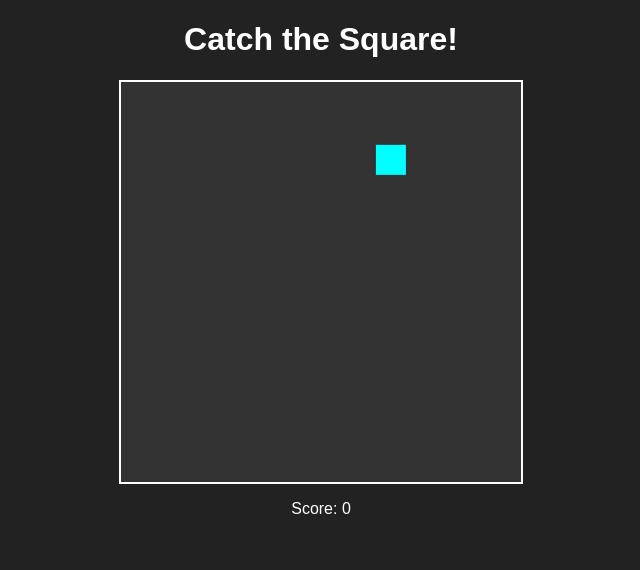
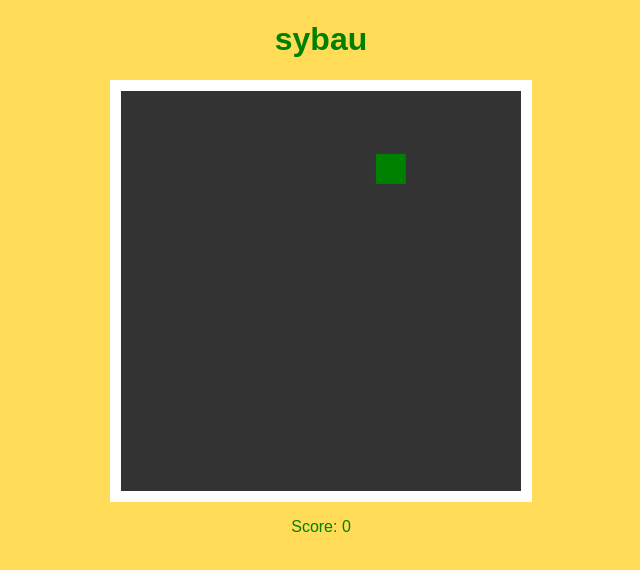
Before and after one commit to Khabi12school/submarinegame, a plain HTML site: page index.html in a window 1280 px wide. Shown: the whole page, without its empty margins (319-959 px from the left). Drawn offline with Linux system fonts and the light colour scheme.

Commit message:
Add files via upload

```diff
--- a/index.html
+++ b/index.html
@@ -3,13 +3,13 @@
 
   <head>
     <meta charset="UTF-8">
-    <title>rizz</title>
+    <title>placeholder 0.1v</title>
     <link rel="stylesheet" href="./style.css">
 
   </head>
 
   <body>
-  <h1>Catch the Square!</h1>
+  <h1>sybau</h1>
 <canvas id="game" width="400" height="400"></canvas>
 <p>Score: <span id="score">0</span></p>
     <script  src="./script.js"></script>
--- a/script.js
+++ b/script.js
@@ -32,7 +32,7 @@ canvas.addEventListener("click", (e) => {
 // Draw the game each frame
 function draw() {
   ctx.clearRect(0, 0, canvas.width, canvas.height);
-  ctx.fillStyle = "cyan";
+  ctx.fillStyle = "green";
   ctx.fillRect(square.x, square.y, square.size, square.size);
   requestAnimationFrame(draw);
 }
--- a/style.css
+++ b/style.css
@@ -1,12 +1,12 @@
 body {
   text-align: center;
-  background: #222;
-  color: white;
+  background: #FFDB58;
+  color: green;
   font-family: sans-serif;
 }
 canvas {
   background: #333;
-  border: 2px solid white;
+  border: 11px solid white;
   display: block;
   margin: 10px auto;
 }
```
